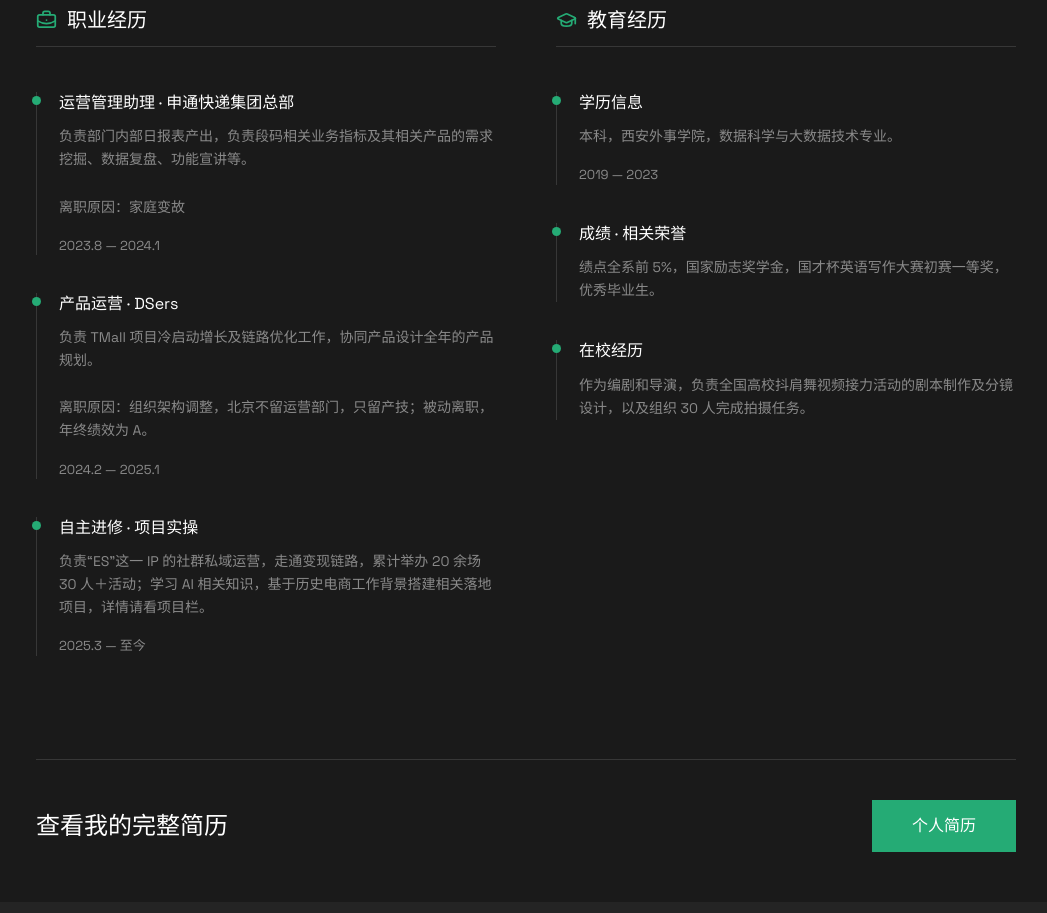
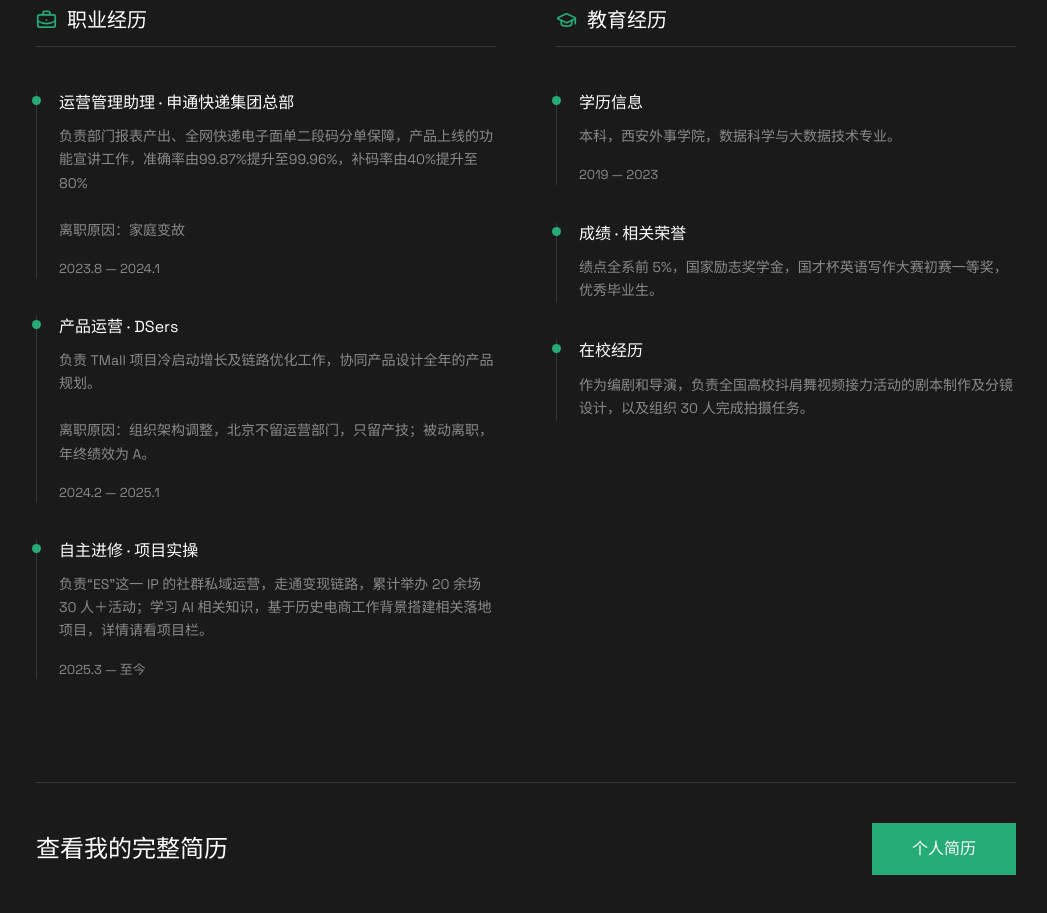
Before and after one commit to 574063179yjx/yjx-resume-AI, a React (Vite) app: page / in a window 1280 px wide. Shown: the part 1720-2633 px from the top of the page, without its empty margins (114-1161 px from the left). Built offline with nearby package versions, Linux system fonts and the light colour scheme.

Commit message:
Update Shentong experience description with quantifiable metrics

```diff
--- a/src/content.js
+++ b/src/content.js
@@ -26,7 +26,7 @@ export const siteData = {
   },
   qualification: {
     experience: [
-      { title: '运营管理助理 · 申通快递集团总部', description: '负责部门内部日报表产出，负责段码相关业务指标及其相关产品的需求挖掘、数据复盘、功能宣讲等。', note: '离职原因：家庭变故', date: '2023.8 — 2024.1' },
+      { title: '运营管理助理 · 申通快递集团总部', description: '负责部门报表产出、全网快递电子面单二段码分单保障，产品上线的功能宣讲工作，准确率由99.87%提升至99.96%，补码率由40%提升至80%', note: '离职原因：家庭变故', date: '2023.8 — 2024.1' },
       { title: '产品运营 · DSers', description: '负责 TMall 项目冷启动增长及链路优化工作，协同产品设计全年的产品规划。', note: '离职原因：组织架构调整，北京不留运营部门，只留产技；被动离职，年终绩效为 A。', date: '2024.2 — 2025.1' },
       { title: '自主进修 · 项目实操', description: '负责“ES”这一 IP 的社群私域运营，走通变现链路，累计举办 20 余场 30 人＋活动；学习 AI 相关知识，基于历史电商工作背景搭建相关落地项目，详情请看项目栏。', date: '2025.3 — 至今' },
     ],
```
